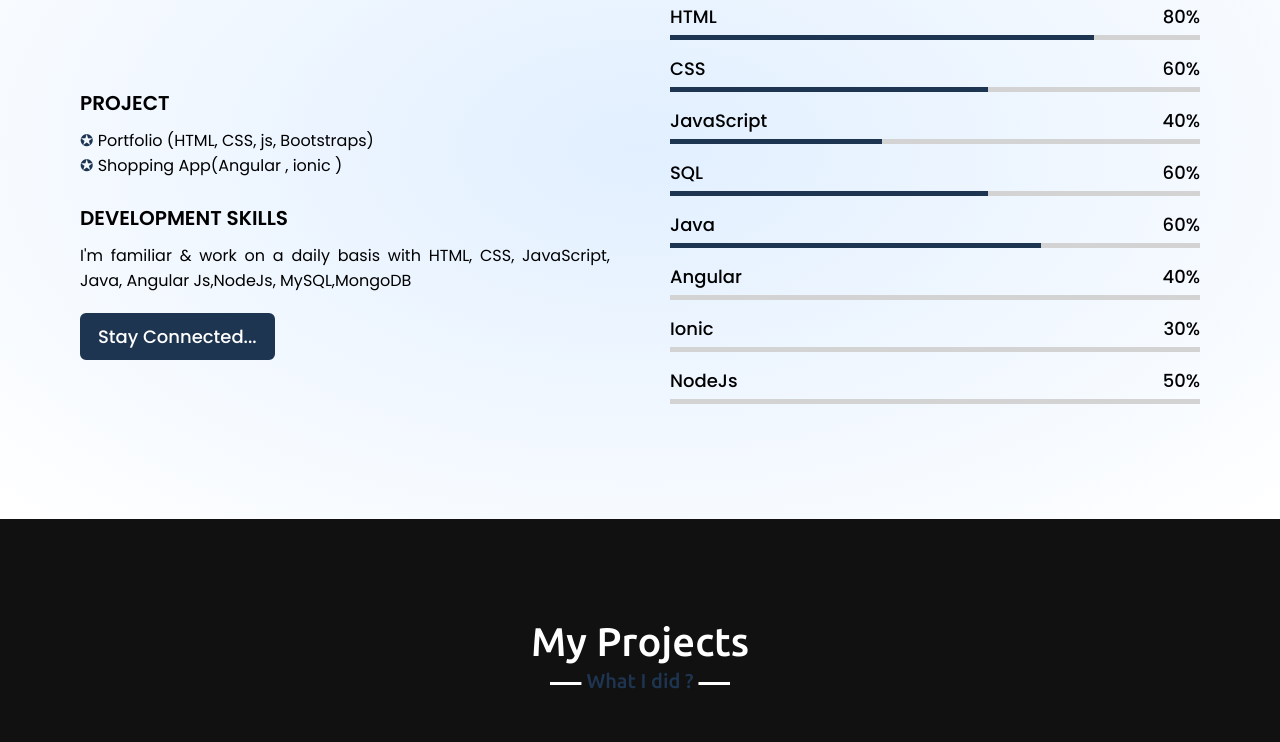
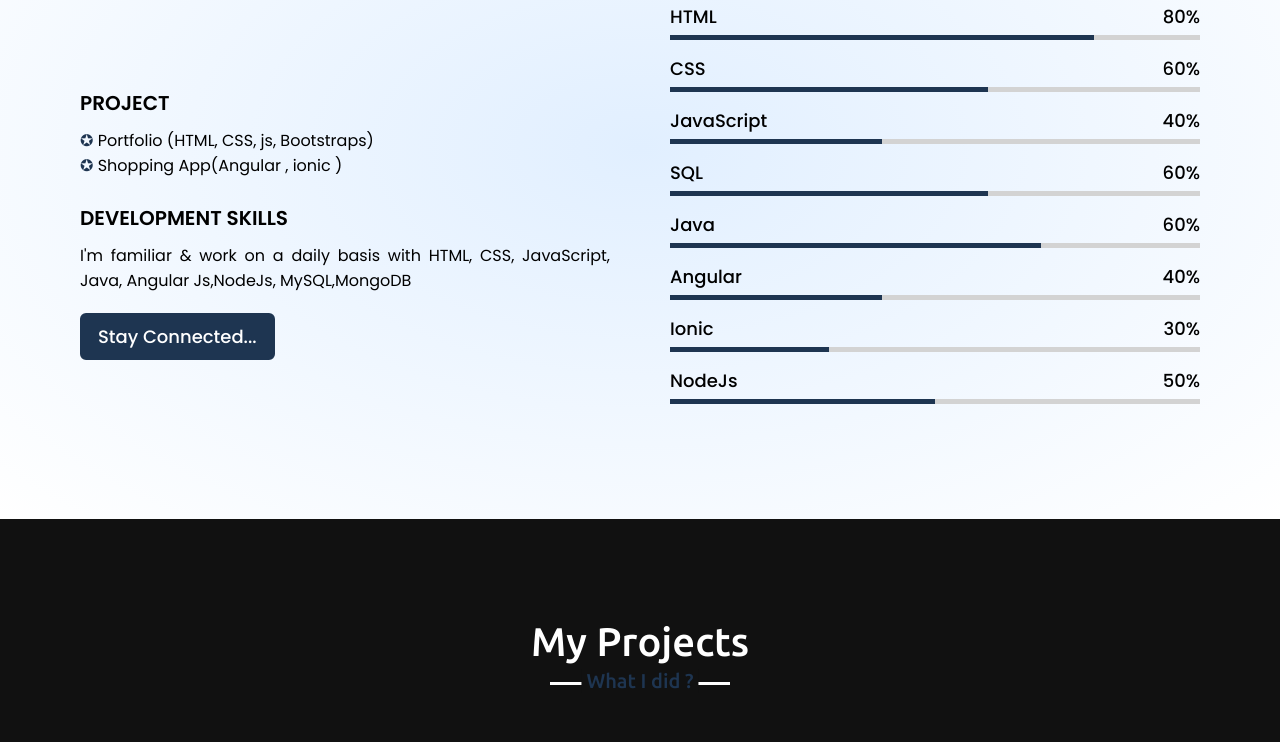
Before and after one commit to akashkhandal/the.akashh, a plain HTML site: page index.html in a window 1280 px wide. Shown: the part 2794-3536 px from the top of the page. Drawn offline with nearby package versions, Linux system fonts and the light colour scheme.

Commit message:
Update style.css

```diff
--- a/style.css
+++ b/style.css
@@ -530,6 +530,22 @@ section .title::after {
   width: 70%;
 }
 
+
+.skills-content .right .angular::before {
+  width: 40%;
+}
+
+
+.skills-content .right .ionic::before {
+  width: 30%;
+}
+
+
+
+
+.skills-content .right .nodejs::before {
+  width: 50%;
+}
 /* --x--------------------------- Skills ---------------------------x-- */
 
 /* ------------------------------ Projects ------------------------------ */
```
